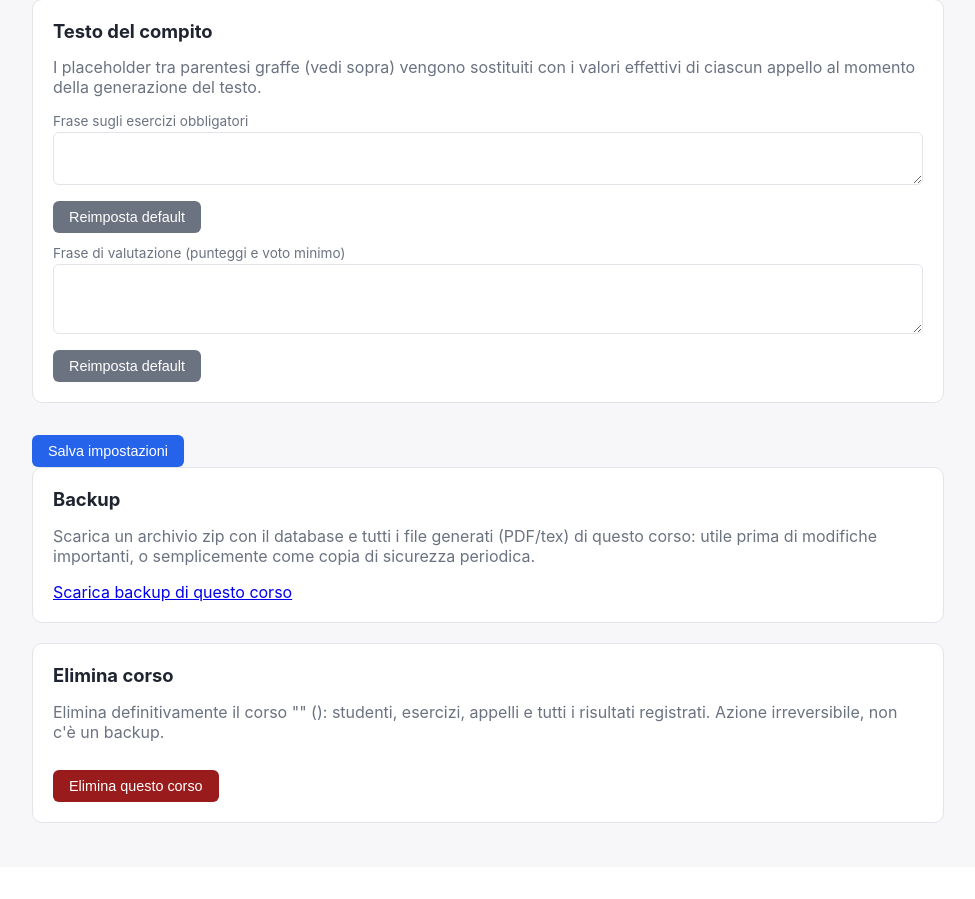
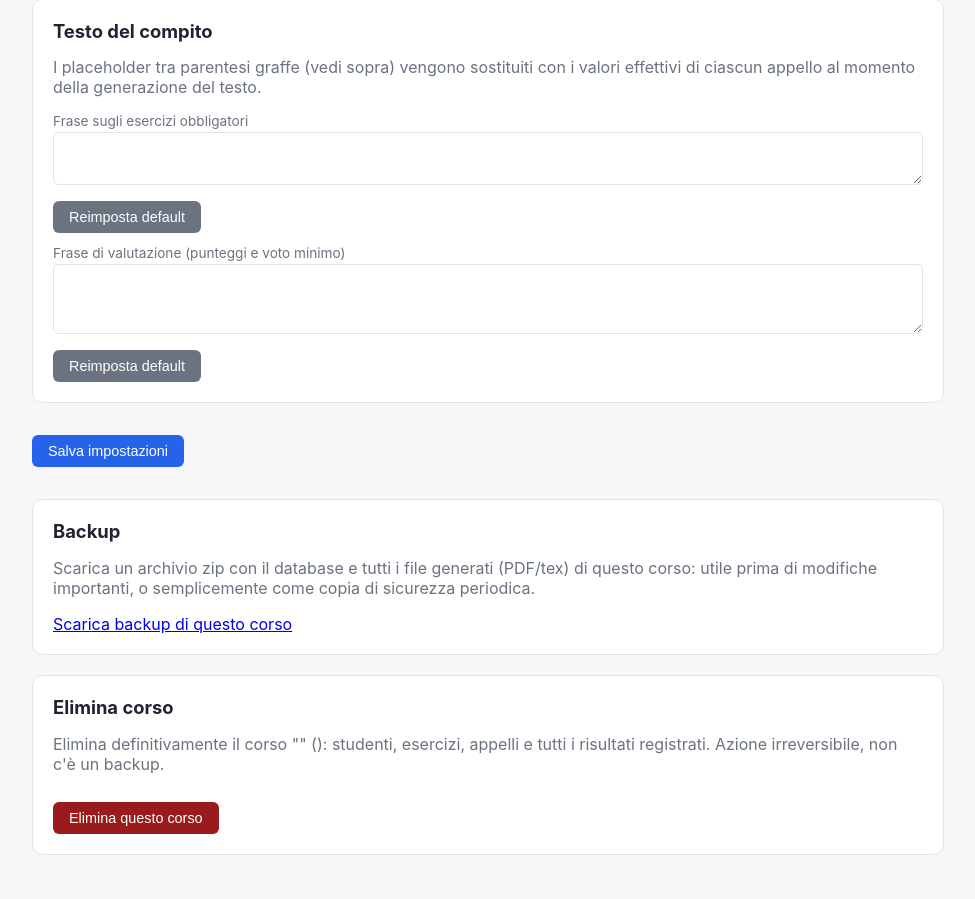
Before and after one commit to danieleangella/esamix, a FastAPI app: template quizesame/templates/impostazioni.html in a window 1280 px wide. Shown: the part 1236-2135 px from the top of the page, without its empty margins (152-1127 px from the left). Before the commit the page ends 2059 px from the top, so only its background shows below. Run offline with FastAPI, Linux system fonts and the light colour scheme; the template is opened without the code that fills it, so the values that code supplies are empty.

Commit message:
Aggiunge spazio tra il pulsante Salva impostazioni e i riquadri di backup/eliminazione
Co-Authored-By: Claude Sonnet 5 <noreply@anthropic.com>

```diff
--- a/quizesame/templates/impostazioni.html
+++ b/quizesame/templates/impostazioni.html
@@ -102,7 +102,7 @@
   <button type="submit">Salva impostazioni</button>
 </form>
 
-<div class="card">
+<div class="card" style="margin-top:2rem">
   <h2>Backup</h2>
   <p class="muted">Scarica un archivio zip con il database e tutti i file generati (PDF/tex) di questo
     corso: utile prima di modifiche importanti, o semplicemente come copia di sicurezza periodica.</p>
```
